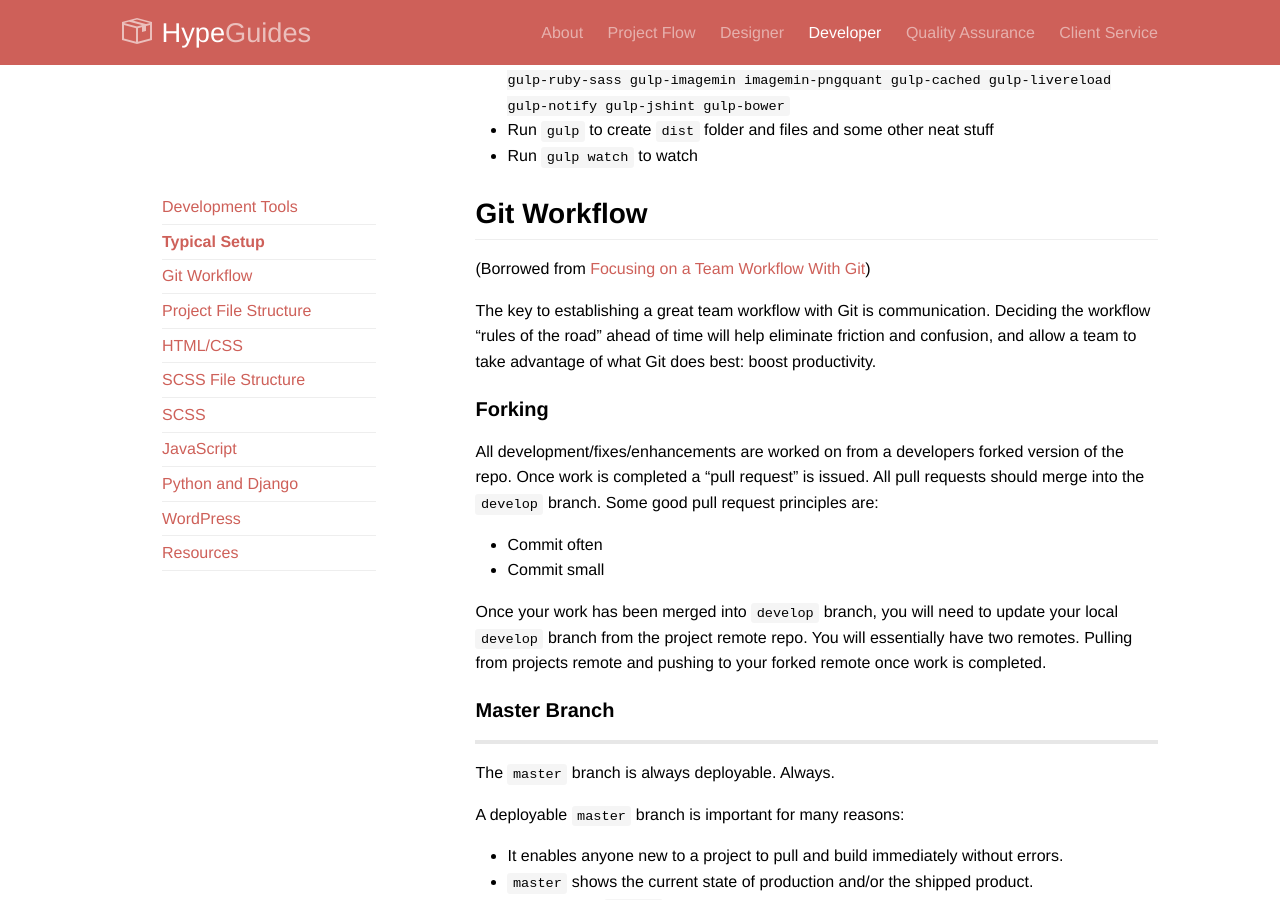
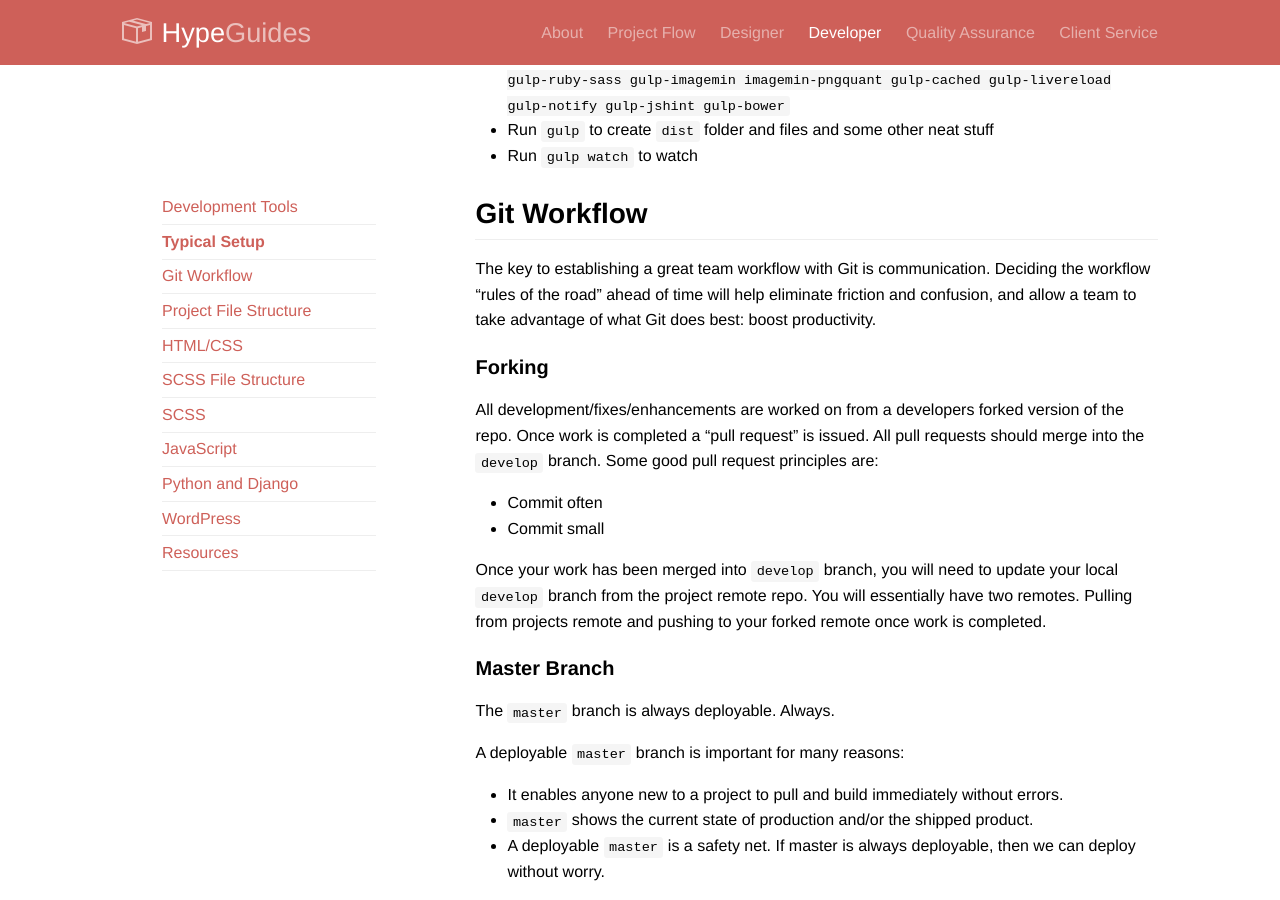
Before and after one commit to TaniaD13/handbook, a Jekyll site: the page built from developer.md, in a window 1280 px wide and 900 px high, scrolled down 1163 px. Built offline with Jekyll 4.4.1, drawn with Linux system fonts in a browser that asks for light colours; Markdown is read by kramdown in place of the engine named in the settings; some of the changed text lies outside the part shown.

Commit message:
Update developer.md

````diff
--- a/developer.md
+++ b/developer.md
@@ -44,8 +44,6 @@ Developer guidelines and process for Hypenotic and freelancers.
 
 ## Git Workflow
 
-(Borrowed from [Focusing on a Team Workflow With Git](http://code.tutsplus.com/tutorials/focusing-on-a-team-workflow-with-git--cms-22514))
-
 The key to establishing a great team workflow with Git is communication. Deciding the workflow "rules of the road" ahead of time will help eliminate friction and confusion, and allow a team to take advantage of what Git does best: boost productivity.
 
 #### Forking
@@ -56,7 +54,6 @@ All development/fixes/enhancements are worked on from a developers forked versio
 Once your work has been merged into ```develop``` branch, you will need to update your local ```develop``` branch from the project remote repo. You will essentially have two remotes. Pulling from projects remote and pushing to your forked remote once work is completed.
 
 #### Master Branch
----
 The ```master``` branch is always deployable. Always.
 
 A deployable ```master``` branch is important for many reasons:
@@ -71,7 +68,7 @@
 Feature branches are created from and merged back into ```develop```, and ```develop``` represents the bleeding edge of our codebase. Since both ```master``` and ```develop``` are permanent and highly-trafficked branches, they should never be worked in directly. Instead, all work should be done in feature branches. When implementing a new feature, branch from ```develop``` and hack out the feature.
 
 #### Branch naming, Commit messages and Pull requests
----
+
 * In general, branch names should be descriptive.
 * If a branch is a fix, it is probably best to prepend ```fix-[branch name]```
 * If a branch is a release, you can follow this format: ```release-[branch name]```
@@ -126,7 +123,6 @@
 All CSS and HTML will follow the [Google Style Guide](http://google-styleguide.googlecode.com/svn/trunk/htmlcssguide.xml)
 
 ## SCSS File Structure
-Borrowed from [Architecture for a Sass Project](e)
 
 _Break Into As Many Small Files As Makes Sense_
 There is no penalty to splitting into many small files. Do it as much as feels good to the project. I know I find it easier to jump to small specific files and navigate through them than fewer/larger ones.
````
Also changed, not shown: other parts of developer.md (+2 -0 lines).
